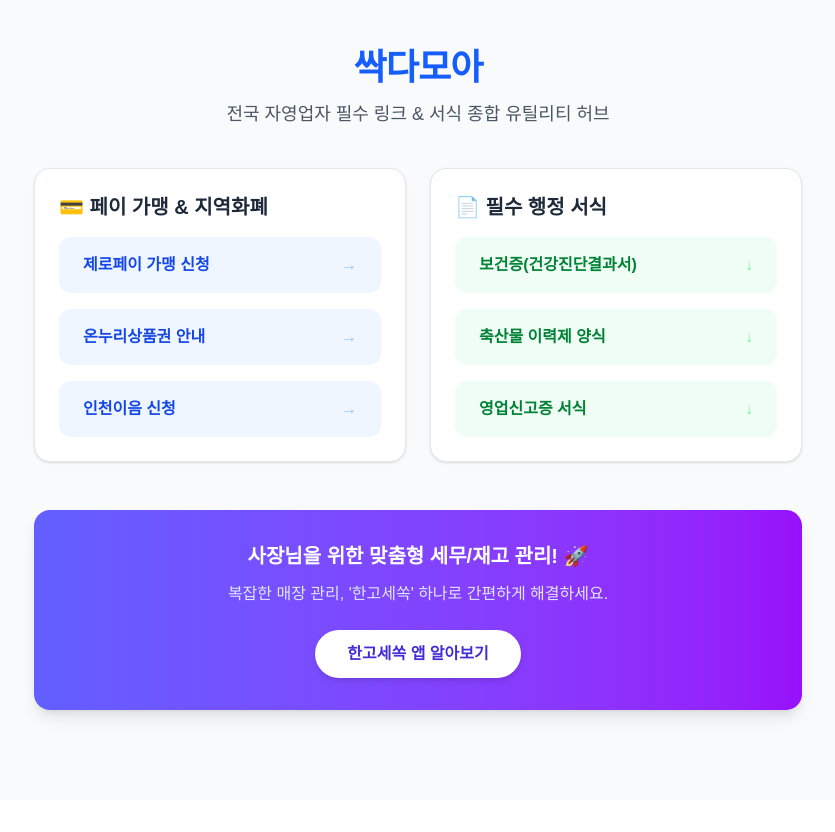
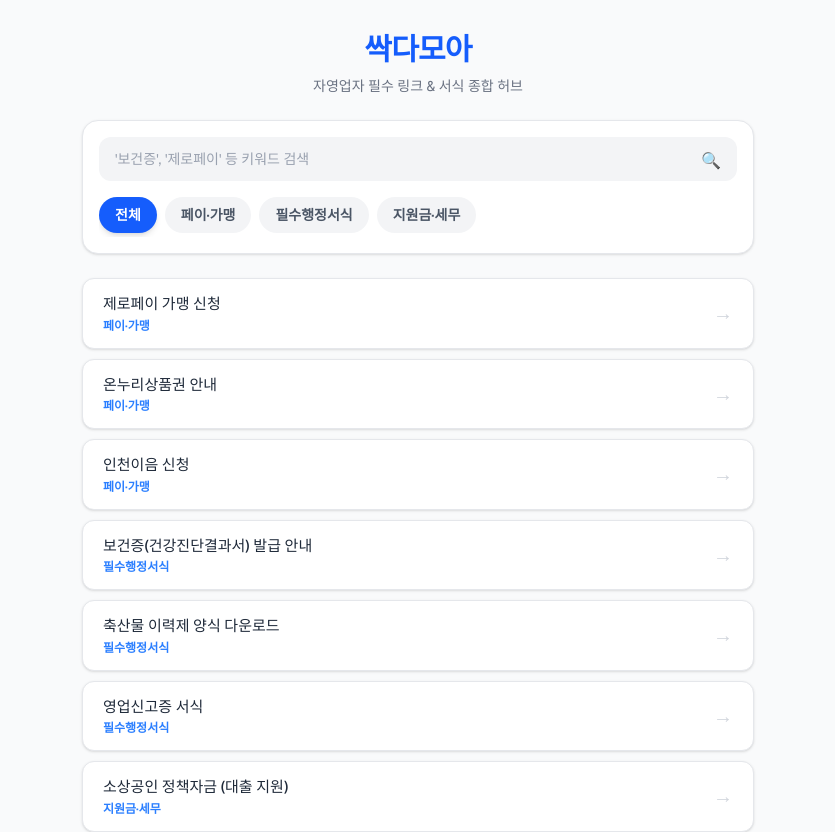
Before and after one commit to hannune-s/ssakdamoa, a Next.js app: page / in a window 1280 px wide. Shown: the top 832 px of the page, without its empty margins (222-1057 px from the left). Before the commit the page ends 800 px from the top, so only its background shows below. Built offline with nearby package versions, Linux system fonts and the light colour scheme.

Commit message:
feat: add real-time search category filters and compact UI

```diff
--- a/package.json
+++ b/package.json
@@ -9,6 +9,7 @@
     "lint": "eslint"
   },
   "dependencies": {
+    "@supabase/supabase-js": "^2.112.4",
     "next": "16.3.4",
     "react": "19.2.8",
     "react-dom": "19.2.8"
--- a/src/app/page.tsx
+++ b/src/app/page.tsx
@@ -1,65 +1,104 @@
-import Link from 'next/link';
+"use client";
+
+import { useState } from 'react';
+
+const CATEGORIES = ['전체', '페이·가맹', '필수행정서식', '지원금·세무'];
+
+const LINKS = [
+  { id: 1, title: '제로페이 가맹 신청', category: '페이·가맹', keywords: ['제로페이', '페이', '가맹'], url: '#' },
+  { id: 2, title: '온누리상품권 안내', category: '페이·가맹', keywords: ['온누리', '상품권', '온누리상품권'], url: '#' },
+  { id: 3, title: '인천이음 신청', category: '페이·가맹', keywords: ['인천이음', '지역화폐', '이음'], url: '#' },
+  { id: 4, title: '보건증(건강진단결과서) 발급 안내', category: '필수행정서식', keywords: ['보건증', '건강진단', '건강진단결과서'], url: '#' },
+  { id: 5, title: '축산물 이력제 양식 다운로드', category: '필수행정서식', keywords: ['축산물', '이력제', '양식'], url: '#' },
+  { id: 6, title: '영업신고증 서식', category: '필수행정서식', keywords: ['영업신고증', '신고', '서식'], url: '#' },
+  { id: 7, title: '소상공인 정책자금 (대출 지원)', category: '지원금·세무', keywords: ['지원금', '정책자금', '소상공인', '대출'], url: '#' },
+  { id: 8, title: '종합소득세 / 부가세 신고 가이드', category: '지원금·세무', keywords: ['세무', '세금', '종소세', '종합소득세', '부가세'], url: '#' },
+];
 
 export default function Home() {
+  const [searchTerm, setSearchTerm] = useState('');
+  const [selectedCategory, setSelectedCategory] = useState('전체');
+
+  // 검색어 및 카테고리 필터링 로직
+  const filteredLinks = LINKS.filter(link => {
+    const matchCategory = selectedCategory === '전체' || link.category === selectedCategory;
+
+    // 검색어가 없으면 통과, 있으면 제목이나 키워드에 포함되어야 함
+    if (!searchTerm.trim()) return matchCategory;
+
+    const term = searchTerm.trim().toLowerCase();
+    const matchSearch = link.title.toLowerCase().includes(term) || link.keywords.some(kw => kw.includes(term));
+
+    return matchCategory && matchSearch;
+  });
+
   return (
-    <main className="min-h-screen bg-gray-50 flex flex-col items-center py-12 px-4">
+    <main className="min-h-screen bg-gray-50 flex flex-col items-center py-8 px-4 font-sans">
       {/* Header */}
-      <div className="w-full max-w-3xl text-center mb-10">
-        <h1 className="text-4xl font-extrabold text-blue-600 mb-3 tracking-tight">싹다모아</h1>
-        <p className="text-gray-600 text-lg">전국 자영업자 필수 링크 & 서식 종합 유틸리티 허브</p>
+      <div className="w-full max-w-2xl text-center mb-6">
+        <h1 className="text-3xl font-extrabold text-blue-600 mb-2 tracking-tight">싹다모아</h1>
+        <p className="text-gray-500 text-sm">자영업자 필수 링크 & 서식 종합 허브</p>
       </div>
 
-      {/* Main Content Area: Responsive Grid
-          모바일(기본): 1열 (링크트리 형태)
-          PC(md 이상): 2열 넓은 배치
-      */}
-      <div className="w-full max-w-3xl grid grid-cols-1 md:grid-cols-2 gap-6">
-
-        {/* Section 1: Payment & Local Currency */}
-        <div className="bg-white p-6 rounded-2xl shadow-sm border border-gray-200 flex flex-col gap-4 hover:shadow-md transition-shadow">
-          <h2 className="text-xl font-bold text-gray-800 flex items-center gap-2">
-            💳 페이 가맹 & 지역화폐
-          </h2>
-          <button className="w-full bg-blue-50 hover:bg-blue-100 text-blue-700 py-4 px-6 rounded-xl font-semibold transition-colors text-left flex justify-between items-center group">
-            제로페이 가맹 신청
-            <span className="text-blue-300 group-hover:text-blue-600 transition-colors">→</span>
-          </button>
-          <button className="w-full bg-blue-50 hover:bg-blue-100 text-blue-700 py-4 px-6 rounded-xl font-semibold transition-colors text-left flex justify-between items-center group">
-            온누리상품권 안내
-            <span className="text-blue-300 group-hover:text-blue-600 transition-colors">→</span>
-          </button>
-          <button className="w-full bg-blue-50 hover:bg-blue-100 text-blue-700 py-4 px-6 rounded-xl font-semibold transition-colors text-left flex justify-between items-center group">
-            인천이음 신청
-            <span className="text-blue-300 group-hover:text-blue-600 transition-colors">→</span>
-          </button>
+      {/* Search & Filter Area */}
+      <div className="w-full max-w-2xl bg-white p-4 rounded-2xl shadow-sm border border-gray-200 mb-6">
+        {/* Search Bar */}
+        <div className="relative mb-4">
+          <input
+            type="text"
+            placeholder="'보건증', '제로페이' 등 키워드 검색"
+            className="w-full bg-gray-100 text-gray-800 rounded-xl px-4 py-3 outline-none focus:ring-2 focus:ring-blue-500 transition-all placeholder-gray-400 text-sm"
+            value={searchTerm}
+            onChange={(e) => setSearchTerm(e.target.value)}
+          />
+          <span className="absolute right-4 top-3 text-gray-400">🔍</span>
         </div>
 
-        {/* Section 2: Administrative Forms */}
-        <div className="bg-white p-6 rounded-2xl shadow-sm border border-gray-200 flex flex-col gap-4 hover:shadow-md transition-shadow">
-          <h2 className="text-xl font-bold text-gray-800 flex items-center gap-2">
-            📄 필수 행정 서식
-          </h2>
-          <button className="w-full bg-green-50 hover:bg-green-100 text-green-700 py-4 px-6 rounded-xl font-semibold transition-colors text-left flex justify-between items-center group">
-            보건증(건강진단결과서)
-            <span className="text-green-300 group-hover:text-green-600 transition-colors">↓</span>
-          </button>
-          <button className="w-full bg-green-50 hover:bg-green-100 text-green-700 py-4 px-6 rounded-xl font-semibold transition-colors text-left flex justify-between items-center group">
-            축산물 이력제 양식
-            <span className="text-green-300 group-hover:text-green-600 transition-colors">↓</span>
-          </button>
-          <button className="w-full bg-green-50 hover:bg-green-100 text-green-700 py-4 px-6 rounded-xl font-semibold transition-colors text-left flex justify-between items-center group">
-            영업신고증 서식
-            <span className="text-green-300 group-hover:text-green-600 transition-colors">↓</span>
-          </button>
+        {/* Category Tabs */}
+        <div className="flex gap-2 overflow-x-auto pb-1 scrollbar-hide">
+          {CATEGORIES.map(category => (
+            <button
+              key={category}
+              onClick={() => setSelectedCategory(category)}
+              className={`shrink-0 px-4 py-2 rounded-full text-sm font-semibold transition-colors ${
+                selectedCategory === category
+                  ? 'bg-blue-600 text-white shadow-md'
+                  : 'bg-gray-100 text-gray-600 hover:bg-gray-200'
+              }`}
+            >
+              {category}
+            </button>
+          ))}
         </div>
+      </div>
 
+      {/* Compact Links List */}
+      <div className="w-full max-w-2xl flex flex-col gap-2.5">
+        {filteredLinks.length > 0 ? (
+          filteredLinks.map(link => (
+            <button
+              key={link.id}
+              className="w-full bg-white hover:bg-gray-50 text-gray-800 py-3.5 px-5 rounded-xl border border-gray-200 font-medium transition-all text-left flex justify-between items-center group shadow-sm hover:shadow"
+            >
+              <div className="flex flex-col gap-0.5">
+                <span className="text-[15px]">{link.title}</span>
+                <span className="text-xs text-blue-500 font-semibold">{link.category}</span>
+              </div>
+              <span className="text-gray-300 group-hover:text-blue-500 transition-colors text-xl">→</span>
+            </button>
+          ))
+        ) : (
+          <div className="text-center text-gray-500 py-12 bg-white rounded-2xl border border-gray-200">
+            검색 결과가 없습니다. 다른 키워드를 입력해보세요!
+          </div>
+        )}
       </div>
 
       {/* Cross Promotion Banner */}
-      <div className="w-full max-w-3xl mt-12 bg-gradient-to-r from-indigo-500 to-purple-600 rounded-2xl p-8 text-white shadow-lg text-center transform hover:scale-[1.02] transition-transform cursor-pointer">
-        <h3 className="text-xl font-extrabold mb-3">사장님을 위한 맞춤형 세무/재고 관리! 🚀</h3>
-        <p className="text-indigo-100 mb-6">복잡한 매장 관리, '한고세쏙' 하나로 간편하게 해결하세요.</p>
-        <button className="bg-white text-indigo-700 font-bold py-3 px-8 rounded-full hover:bg-indigo-50 transition-colors shadow-md">
+      <div className="w-full max-w-2xl mt-10 bg-gradient-to-r from-indigo-500 to-purple-600 rounded-2xl p-6 text-white shadow-lg text-center transform hover:scale-[1.02] transition-transform cursor-pointer">
+        <h3 className="text-lg font-extrabold mb-1.5">사장님을 위한 맞춤형 세무/재고 관리! 🚀</h3>
+        <p className="text-indigo-100 text-sm mb-4">복잡한 매장 관리, '한고세쏙' 하나로 간편하게 해결하세요.</p>
+        <button className="bg-white text-indigo-700 font-bold py-2.5 px-6 rounded-full hover:bg-indigo-50 transition-colors shadow-sm text-sm">
           한고세쏙 앱 알아보기
         </button>
       </div>
--- /dev/null
+++ b/src/lib/supabase.ts
@@ -0,0 +1,8 @@
+import { createClient } from '@supabase/supabase-js';
+
+// 환경 변수가 없을 경우를 대비한 예외 처리 포함
+const supabaseUrl = process.env.NEXT_PUBLIC_SUPABASE_URL || '';
+const supabaseAnonKey = process.env.NEXT_PUBLIC_SUPABASE_ANON_KEY || '';
+
+// Hannune-Dev Supabase 프로젝트와 연결될 클라이언트 인스턴스
+export const supabase = createClient(supabaseUrl, supabaseAnonKey);
```
Also changed, not shown: 1 other file (tests, documents, lock files or other folders).
